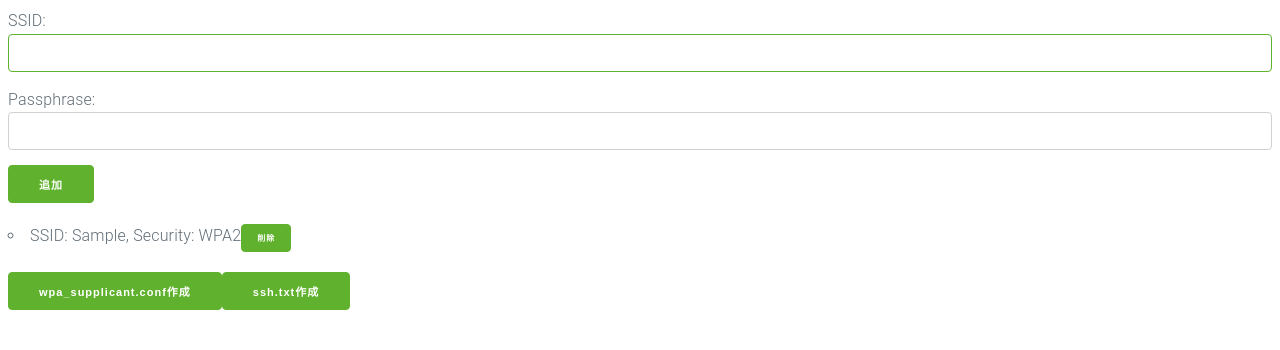
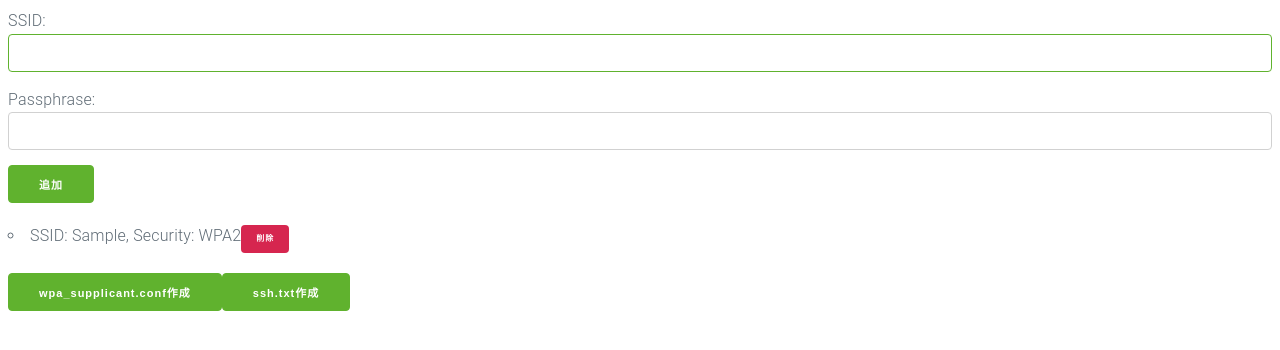
Before and after one commit to mascii/vue-wpa-supplicant-conf, a Vue app: page / in a window 1280 px wide. Both pictures are taken after typing "Sample", "Sample123" into the empty fields and a click on the button "追加". Shown: the top 350 px of the page. Built offline with nearby package versions, Linux system fonts and the light colour scheme.

Commit message:
削除ボタンの色をラズパイレッドにした

```diff
--- a/src/App.vue
+++ b/src/App.vue
@@ -9,7 +9,7 @@
       <li v-for="item in items">
         SSID: {{ item.id }},
         Security: <span :class="{ 'sec-weak' : item.psk.length === 0 }">{{ (item.psk.length > 0) ? 'WPA2' : 'None' }}</span>
-        <button @click="deleteItem(item)" class="button-small">削除</button>
+        <button @click="deleteItem(item)" class="button-small button-red">削除</button>
       </li>
     </ul>
     <a :href="urlWPA" @click="downloadWPA" download="wpa_supplicant.conf">
--- a/src/style.scss
+++ b/src/style.scss
@@ -1,5 +1,6 @@
 $color-primary: #60B22E;
 @import '~milligram/src/milligram.sass';
+$color-rasp-red :#D6264F;
 
 button {
   text-transform: none;
@@ -12,8 +13,13 @@ button {
   padding: 0 1.5rem;
 }
 
+.button-red {
+  background-color: $color-rasp-red;
+  border: $color-rasp-red;
+}
+
 .sec-weak {
-  color: #D6264F;
+  color: $color-rasp-red;
 }
 
 ul, form {
```
